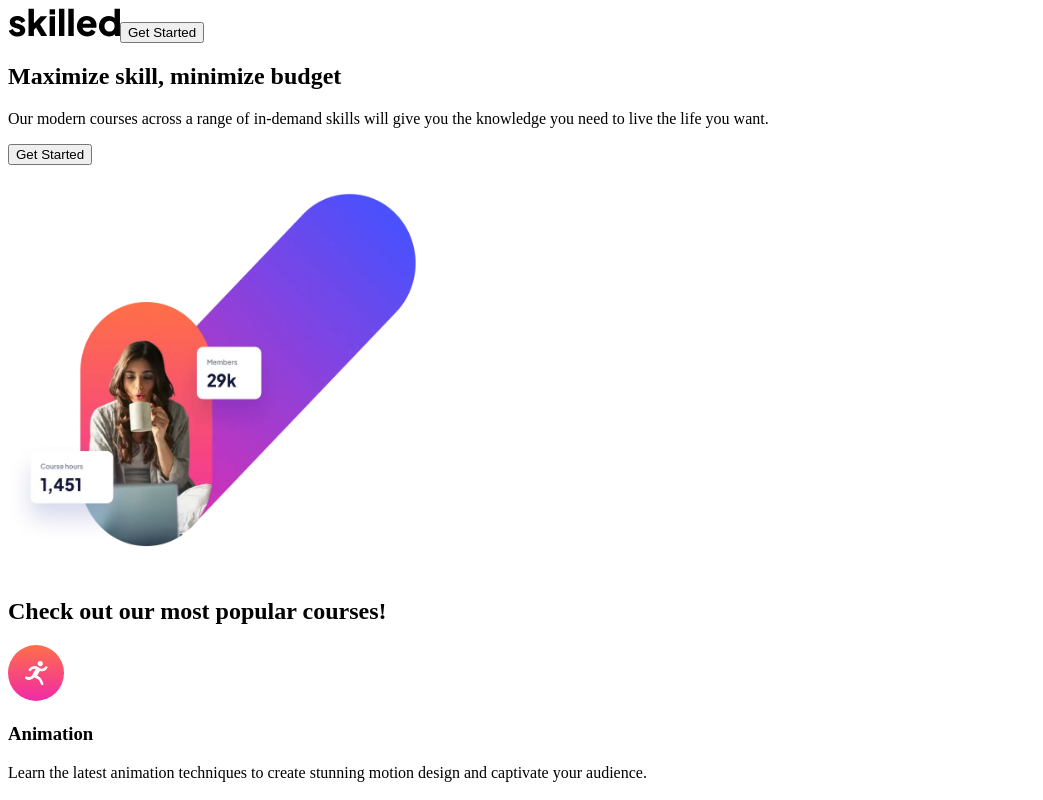
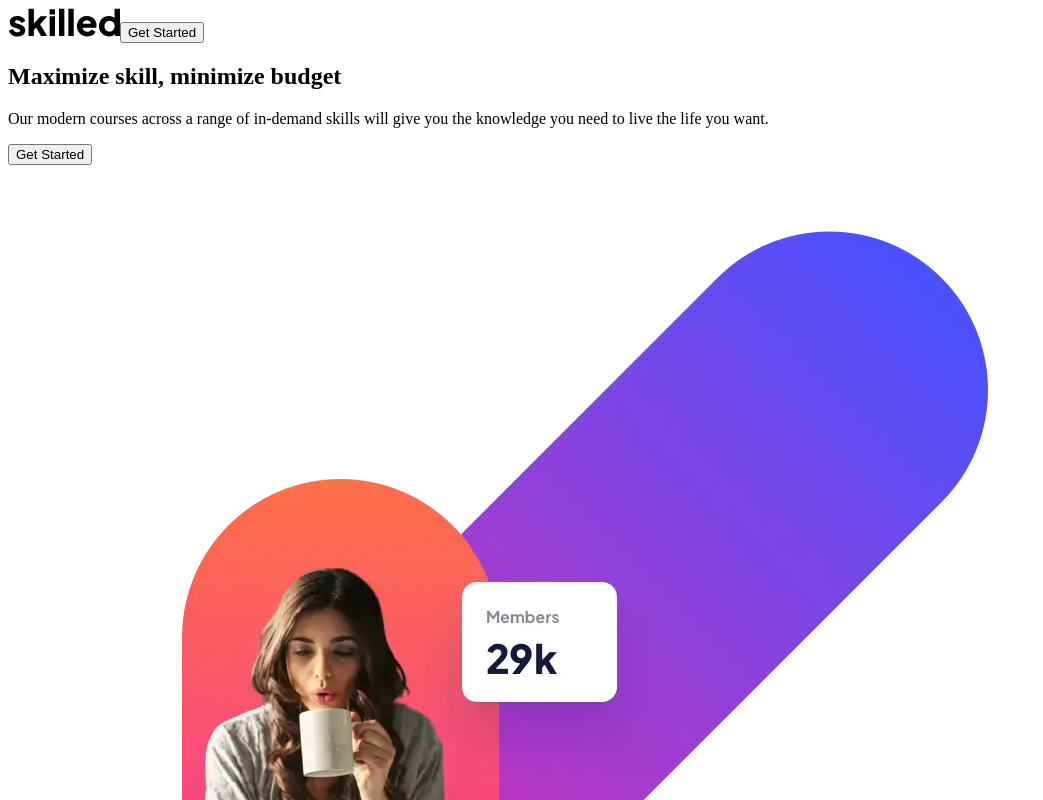
Before and after one commit to bilalturkmen/skilled-e-learning-lp, a React (Vite) app: page / in a window 1280 px wide. Shown: the top 800 px of the page, without its empty margins (0-1043 px from the left). Built offline with nearby package versions, Linux system fonts and the light colour scheme; the HTML template or start-up script is replaced by a standard one.

Commit message:
img size

```diff
--- a/src/components/HeroImage.tsx
+++ b/src/components/HeroImage.tsx
@@ -16,13 +16,7 @@ const HeroImage = () => {
         srcSet={`${imgTablet} 1x, ${imgTablettwo} 2x`}
         media="(min-width: 768px) and (max-width: 1120px)"
       />
-      <img
-        src={imgMobil}
-        srcSet={`${imgMobil} 1x, ${imgMobiltwo} 2x`}
-        alt=""
-        width={435}
-        height={409}
-      />
+      <img src={imgMobil} srcSet={`${imgMobil} 1x, ${imgMobiltwo} 2x`} alt="" />
     </picture>
   );
 };
```
